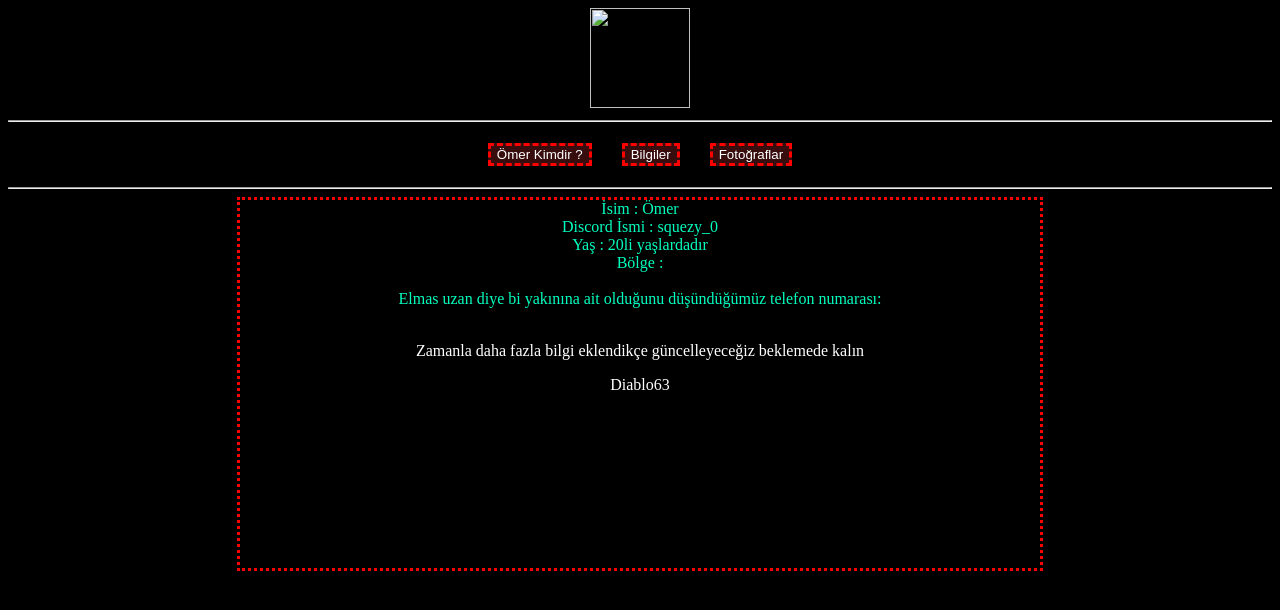
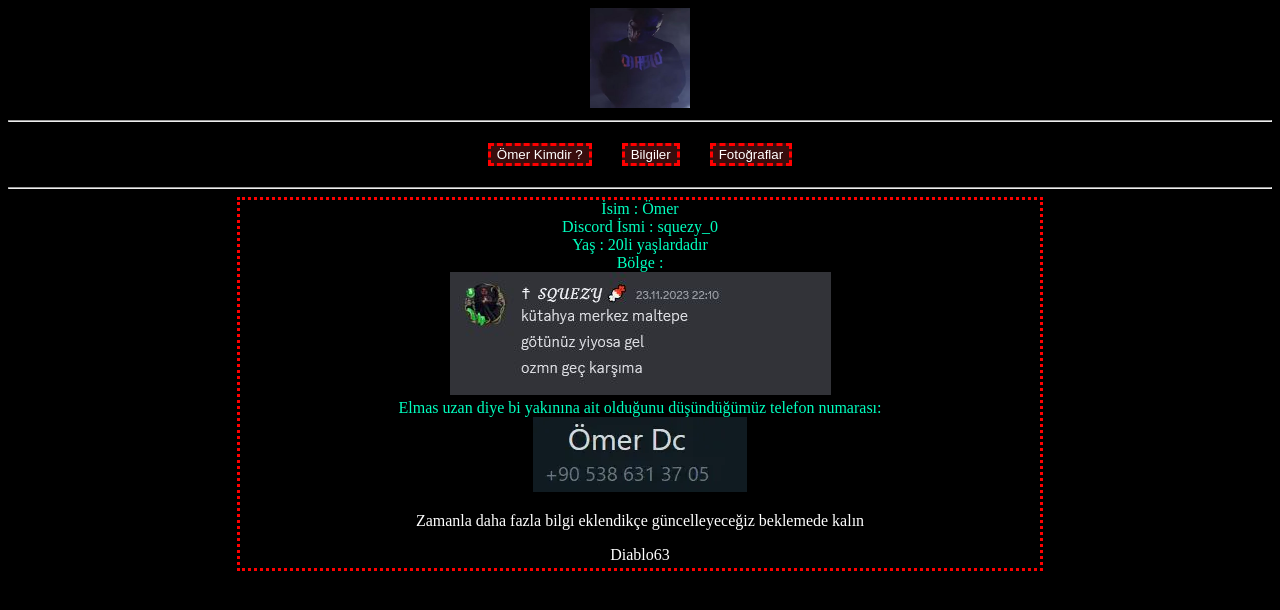
Before and after one commit to omerpictirgerisihictir/omer, a plain HTML site: page bilgiler.html in a window 1280 px wide. Drawn offline with Linux system fonts and the light colour scheme.

Commit message:
Update bilgiler.html

```diff
--- a/bilgiler.html
+++ b/bilgiler.html
@@ -8,7 +8,7 @@
 </head>
 <body>
     <center>
-        <img style="width: 100px;height: 100px;" src="resimler/diablo63.JPG" alt=""> <br>
+        <img style="width: 100px;height: 100px;" src="diablo63.JPG" alt=""> <br>
         <hr>
         <a href="index.html"><button>Ömer Kimdir ?</button></a>
         <a href="bilgiler.html"><button>Bilgiler</button></a>
@@ -21,9 +21,9 @@
             Discord İsmi : squezy_0 <br>
             Yaş : 20li yaşlardadır <br>
             Bölge : <br>
-            <img src="resimler/konum.JPG" alt=""> <br>
+            <img src="konum.JPG" alt=""> <br>
             Elmas uzan diye bi yakınına ait olduğunu düşündüğümüz telefon numarası: <br>
-            <img src="resimler/omertel.jpg" alt="">
+            <img src="omertel.jpg" alt="">
 
         </av>
         <p>Zamanla daha fazla bilgi eklendikçe güncelleyeceğiz beklemede kalın</p>
```
